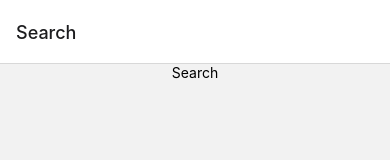
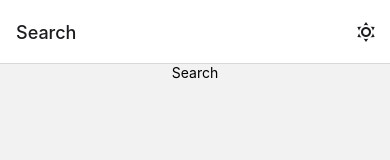
Before and after one commit to raulglezrdguez/MealsToGo, a React Native app: screen / in a window 390 px wide. Shown: the top 160 px of the page. Built offline with nearby package versions, Linux system fonts and the light colour scheme.

Commit message:
Button to change dark added

```diff
--- a/index.js
+++ b/index.js
@@ -1,6 +1,9 @@
 import React from 'react';
 import { AppRegistry } from 'react-native';
 import { Provider as PaperProvider } from 'react-native-paper';
+import { NavigationContainer } from '@react-navigation/native';
+import { StyleSheet } from 'react-native';
+import { GestureHandlerRootView } from 'react-native-gesture-handler';
 
 import { App } from './src/App';
 import { name as appName } from './app.json';
@@ -17,10 +20,18 @@ export default function Main() {
   const theme = dark ? DarkTheme : DefaultTheme;
 
   return (
-    <PaperProvider theme={theme}>
-      <App />
-    </PaperProvider>
+    <GestureHandlerRootView style={styles.gestureHandler}>
+      <PaperProvider theme={theme}>
+        <NavigationContainer theme={theme}>
+          <App />
+        </NavigationContainer>
+      </PaperProvider>
+    </GestureHandlerRootView>
   );
 }
 
 AppRegistry.registerComponent(appName, () => Main);
+
+const styles = StyleSheet.create({
+  gestureHandler: { flex: 1 },
+});
--- a/src/App.tsx
+++ b/src/App.tsx
@@ -1,7 +1,4 @@
-import { NavigationContainer } from '@react-navigation/native';
 import React, { useEffect } from 'react';
-import { StyleSheet } from 'react-native';
-import { GestureHandlerRootView } from 'react-native-gesture-handler';
 import SplashScreen from 'react-native-splash-screen';
 
 import { BottomTabsNavigator } from './screens/BottomTabs.navigator';
@@ -11,15 +8,5 @@ export const App: React.FC = () => {
     SplashScreen.hide();
   }, []);
 
-  return (
-    <GestureHandlerRootView style={styles.gestureHandler}>
-      <NavigationContainer>
-        <BottomTabsNavigator />
-      </NavigationContainer>
-    </GestureHandlerRootView>
-  );
+  return <BottomTabsNavigator />;
 };
-
-const styles = StyleSheet.create({
-  gestureHandler: { flex: 1 },
-});
--- a/src/screens/BottomTabs.navigator.tsx
+++ b/src/screens/BottomTabs.navigator.tsx
@@ -1,18 +1,28 @@
 import { createBottomTabNavigator } from '@react-navigation/bottom-tabs';
 import React from 'react';
 import { IconSearch } from '../components/IconSearch';
-import { useTheme } from 'react-native-paper';
+import { IconButton, useTheme } from 'react-native-paper';
 
 import { Search } from './Search.screen';
+import { useThemeStore } from '../stores/themeStore';
 
 const BottomTabs = createBottomTabNavigator();
 
 export const BottomTabsNavigator = () => {
   const { colors } = useTheme();
 
+  const changeDark = useThemeStore(state => state.changeDark);
+  const dark = useThemeStore(state => state.dark);
+
   return (
     <BottomTabs.Navigator
       screenOptions={({ route }) => ({
+        headerRight: () => (
+          <IconButton
+            icon={dark ? 'weather-night' : 'weather-sunny'}
+            onPress={changeDark}
+          />
+        ),
         tabBarShowLabel: false,
         tabBarActiveTintColor: colors.accent,
         tabBarActiveBackgroundColor: colors.background,
--- a/src/stores/themeStore.ts
+++ b/src/stores/themeStore.ts
@@ -21,8 +21,3 @@ export const useThemeStore = create<DarkState>()(
     },
   ),
 );
-// export const useThemeStore = create(set => ({
-//   dark: 'false',
-//   setDark: (newDark: Boolean) => set(() => ({ dark: newDark })),
-//   changeDark: () => set((state: darkStore) => ({ dark: !state.dark })),
-// }));
```
